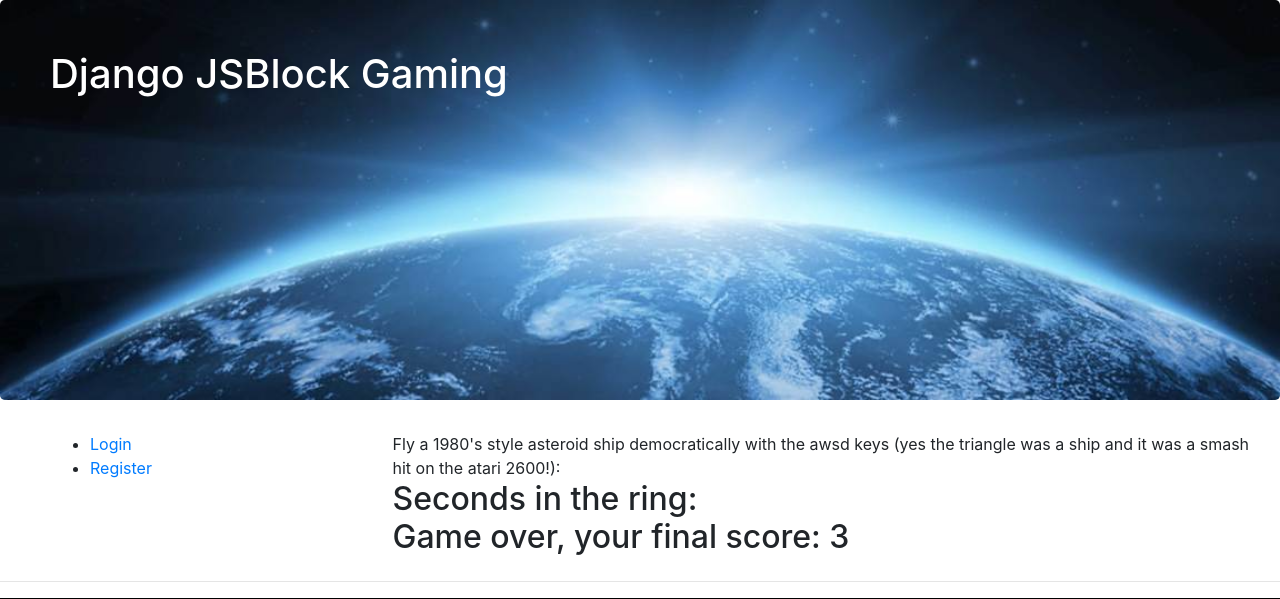
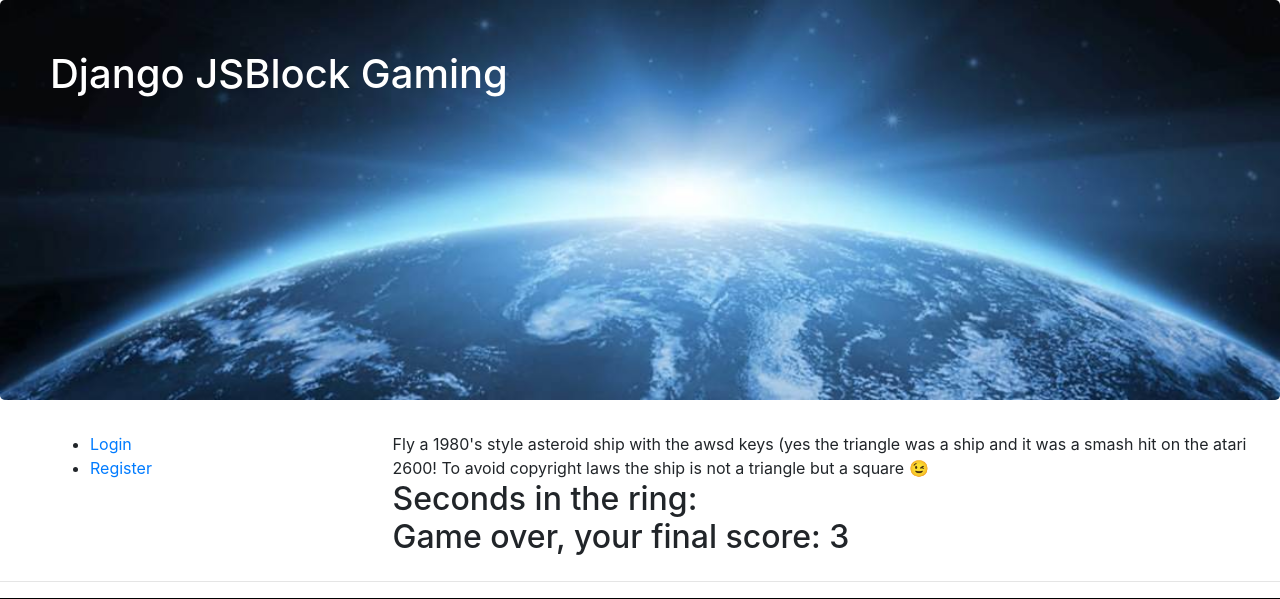
Before and after one commit to barnettech/PythonJSFinalPRojectII, a Django app: page /play_game in a window 1280 px wide. Shown: the top 599 px of the page. Run offline with Django 3.2, Linux system fonts and the light colour scheme; some libraries are stand-ins or nearby versions.

Commit message:
some better introductory text for the game

```diff
--- a/pinocchios/templates/JSgame.html
+++ b/pinocchios/templates/JSgame.html
@@ -4,9 +4,9 @@
         <div class="container">
           <row>
               <!-- area to fly the 1979 asteroid classic ship -->
-              <div>Fly a 1980's style asteroid ship democratically with
+              <div>Fly a 1980's style asteroid ship with
               the awsd keys (yes the triangle was a ship and it was a
-              smash hit on the atari 2600!):
+              smash hit on the atari 2600! To avoid copyright laws the ship is not a triangle but a square &#x1f609;
               <h2>Seconds in the ring:  <div id="score-text">Your Score:  <span id='game-clock'></span></div></h2>
           </row>
         </div> <!-- closes the container div -->
```
